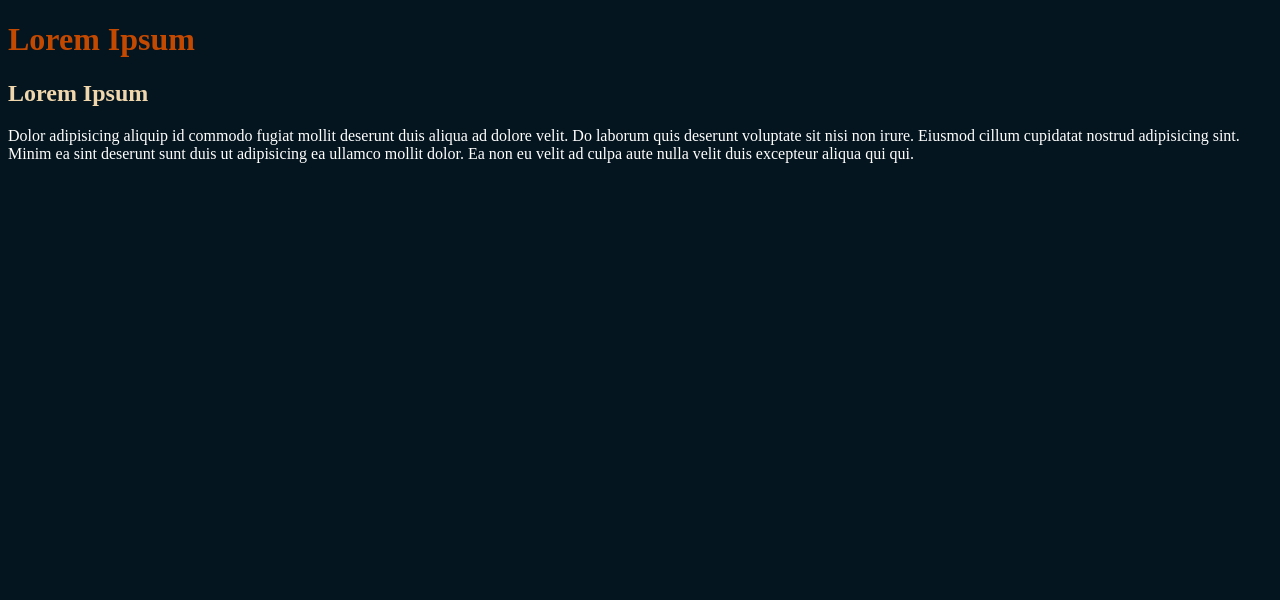
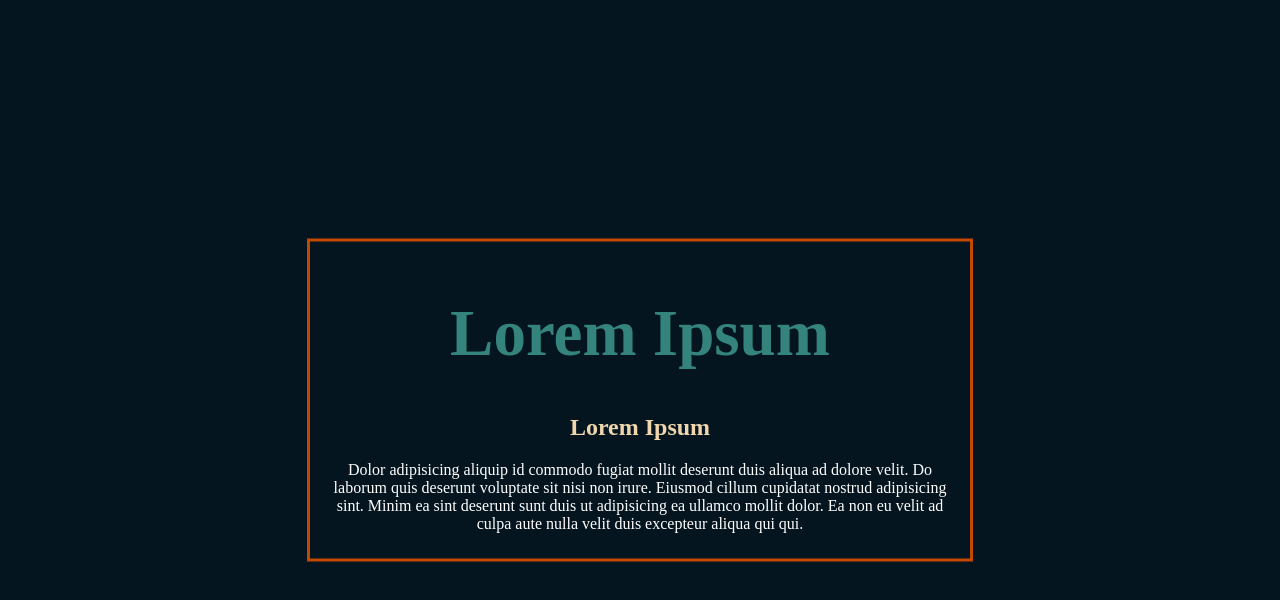
Before and after one commit to Kevinochoa2113/Unit-2-Project, a plain HTML site: page index.html in a window 1280 px wide. Drawn offline with Linux system fonts and the light colour scheme.

Commit message:
added css positional styling

```diff
--- a/index.html
+++ b/index.html
@@ -8,10 +8,11 @@
     <link rel="stylesheet" href="style.css">
 </head>
 <body>
-    <h1>Lorem Ipsum</h1>
-    <h2 class="body-header">Lorem Ipsum</h2>
-    <p class="body-text">Dolor adipisicing aliquip id commodo fugiat mollit deserunt duis aliqua ad dolore velit. Do laborum quis deserunt voluptate sit nisi non irure. Eiusmod cillum cupidatat nostrud adipisicing sint. Minim ea sint deserunt sunt duis ut adipisicing ea ullamco mollit dolor. Ea non eu velit ad culpa aute nulla velit duis excepteur aliqua qui qui.</p>
-
+    <div class="content">
+        <h1>Lorem Ipsum</h1>
+        <h2 class="body-header">Lorem Ipsum</h2>
+        <p class="body-text">Dolor adipisicing aliquip id commodo fugiat mollit deserunt duis aliqua ad dolore velit. Do laborum quis deserunt voluptate sit nisi non irure. Eiusmod cillum cupidatat nostrud adipisicing sint. Minim ea sint deserunt sunt duis ut adipisicing ea ullamco mollit dolor. Ea non eu velit ad culpa aute nulla velit duis excepteur aliqua qui qui.</p>
+    </div>
     <script src="main.js"></script>
 </body>
 </html>
--- a/style.css
+++ b/style.css
@@ -8,20 +8,36 @@ Link-Selected: #432534
 Text: #ecbe6e
 */
 
+.content{
+    margin: auto;
+    position: absolute;
+    top: 50%;
+    left: 50%;
+    -ms-transform: translate(-50%, -50%);
+    transform: translate(-50%, -50%);
+    width: 50%;
+    border: 3px solid #C44900;
+    padding: 10px;
+}
+
 body{
     background-color: #04151F;
 }
 
 h1{
-    color: #C44900;
+    color: #34837c;
+    text-align: center;
+    font-size: 65px;
 }
 
 .body-header{
     color: #EFD6AC;
+    text-align: center;
 }
 
 .body-text{
     color: white;
+    text-align: center;
 }
 
 .url-links{
```
